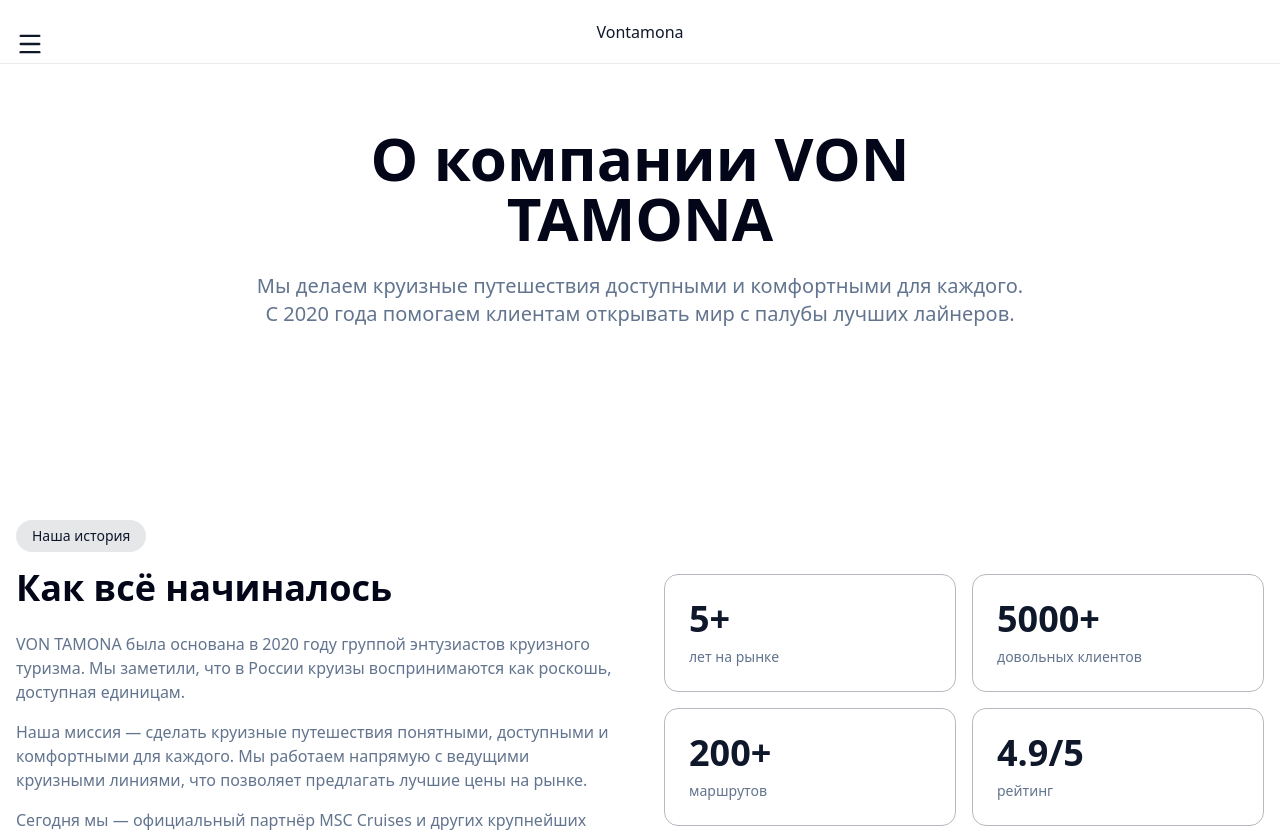
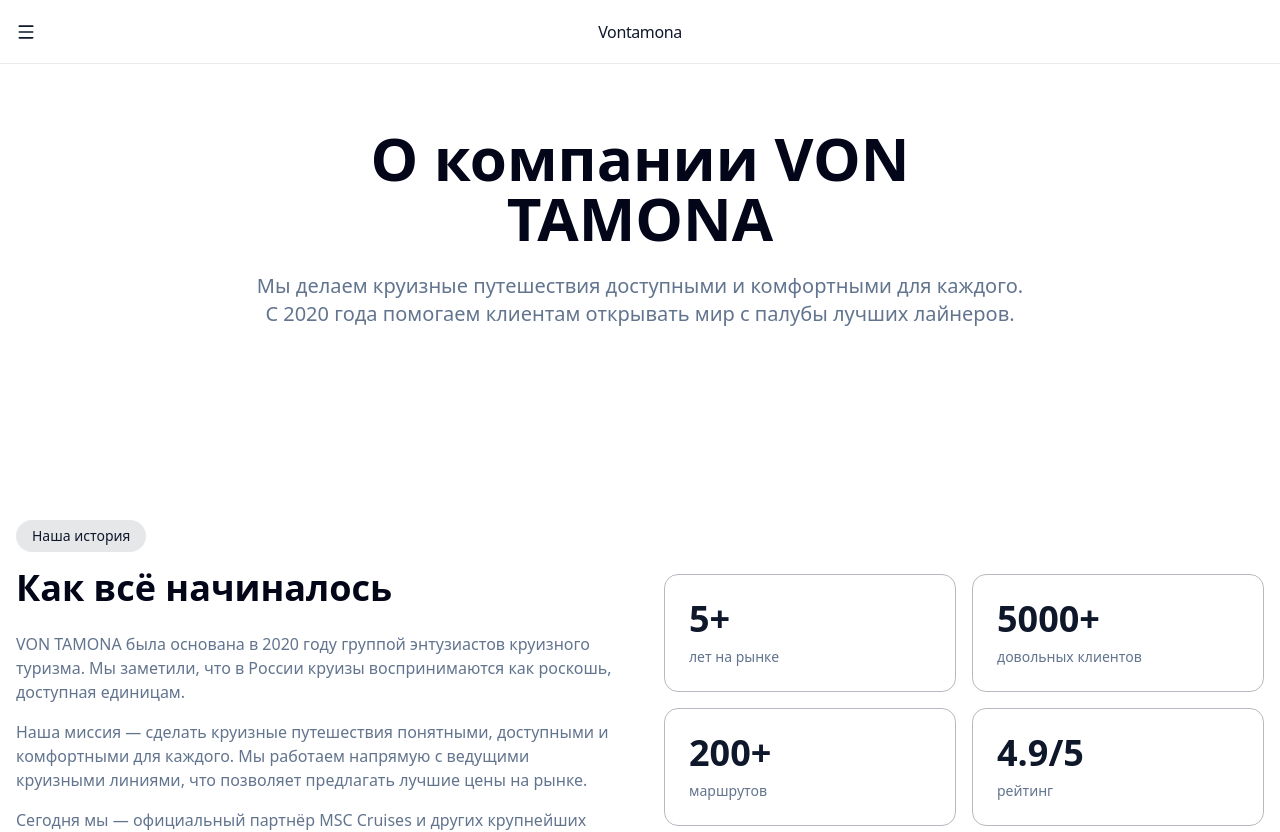
Before and after one commit to vladislavprozorov/full-vontamona-frontend, a Next.js app: page /about in a window 1280 px wide. Shown: the top 832 px of the page. Built offline with nearby package versions, Linux system fonts and the light colour scheme.

Commit message:
fix(header): fix bug with scroll and vertical align (#29)

```diff
--- a/package.json
+++ b/package.json
@@ -25,7 +25,7 @@
     "lucide-react": "^0.562.0",
     "next": "16.1.1",
     "react": "19.2.3",
-    "react-dom": "19.2.3",
+    "react-dom": "^19.2.3",
     "react-hook-form": "^7.70.0",
     "react-imask": "^7.6.1",
     "react-input-mask": "^3.0.0-alpha.2",
--- a/src/components/layout/header/header.tsx
+++ b/src/components/layout/header/header.tsx
@@ -12,35 +12,24 @@
   return (
     <HeaderClientWrapper variant={variant} className={className}>
       {/* Левая часть: Гамбургер */}
-      <div className="flex w-24 items-center">
+      <div className="flex w-1/3 items-center justify-start">
         <SidebarMenu className={iconClass} variant={variant} />
       </div>
 
       {/* Центр: Логотип */}
-      <div className="absolute left-1/2 -translate-x-1/2 flex items-center justify-center">
-        <Link href="/" className="flex items-center gap-2 transition-opacity hover:opacity-80">
-          {/* <Image
-            src="/logo/logo.svg"
-            alt="MSC Logo"
-            width={120}
-            height={40}
-            className="h-10 w-auto group-data-[scrolled=true]:invert group-data-[scrolled=true]:brightness-0"
-
-          /> */}
+      <div className="flex w-1/3 items-center justify-center">
+        <Link
+          href="/"
+          className=" font-medium leading-none tracking-tight transition-opacity hover:opacity-80"
+        >
           Vontamona
         </Link>
       </div>
 
       {/* Правая часть: Действия */}
-      {/* <div className="flex w-24 items-center justify-end gap-4">
-        <Link
-          href="/login"
-          className={`flex h-10 w-10 items-center justify-center rounded-full transition-colors hover:bg-black/10 hover:text-white ${iconClass}`}
-          aria-label="Личный кабинет"
-        >
-          <User className="h-5 w-5" />
-        </Link>
-      </div> */}
+      <div className="flex w-1/3 items-center justify-end">
+        {/* Placeholder for future right-side actions */}
+      </div>
     </HeaderClientWrapper>
   );
 }
--- a/src/features/navigation/ui/sidebar-menu.tsx
+++ b/src/features/navigation/ui/sidebar-menu.tsx
@@ -3,7 +3,8 @@
 import { Menu, X } from "lucide-react";
 import Image from "next/image";
 import Link from "next/link";
-import { useState } from "react";
+import { useEffect, useState } from "react";
+import { createPortal } from "react-dom";
 
 interface SidebarMenuProps {
   className?: string;
@@ -12,18 +13,14 @@
 
 export function SidebarMenu({ className, variant }: SidebarMenuProps) {
   const [isOpen, setIsOpen] = useState(false);
+  const [mounted, setMounted] = useState(false);
 
-  return (
+  useEffect(() => {
+    setMounted(true);
+  }, []);
+
+  const drawerContent = (
     <>
-      <button
-        onClick={() => setIsOpen(true)}
-        className={`p-2 -ml-2 rounded-md hover:bg-black/10 transition-colors ${className || ""}`}
-        aria-label="Open menu"
-      >
-        <Menu className="w-7 h-7" />
-      </button>
-
-      {/* OVERLAY */}
       {isOpen && (
         <div
           className="fixed inset-0 bg-black/50 z-[100] transition-opacity"
@@ -31,13 +28,11 @@
         />
       )}
 
-      {/* SIDEBAR */}
       <div
         className={`fixed top-0 left-0 bottom-0 w-[300px] sm:w-[400px] bg-white z-[101] transform transition-transform duration-300 ease-[cubic-bezier(0.4,0,0.2,1)] flex flex-col ${
           isOpen ? "translate-x-0" : "-translate-x-full"
         }`}
       >
-        {/* Sidebar Header */}
         <div className="flex items-center justify-between p-6">
           <button
             onClick={() => setIsOpen(false)}
@@ -47,7 +42,6 @@
           </button>
         </div>
 
-        {/* Sidebar Content */}
         <div className="flex-1 overflow-y-auto px-6 pb-6 text-black flex flex-col gap-10">
           <nav className="flex flex-col gap-6 text-xl font-medium tracking-tight">
             <Link
@@ -75,7 +69,6 @@
 
           <div className="h-px bg-gray-200 w-full" />
 
-          {/* Новинки Section */}
           <div>
             <h3 className="text-sm font-semibold text-gray-400 tracking-wider uppercase mb-5">
               Новинки
@@ -108,4 +101,18 @@
       </div>
     </>
   );
+
+  return (
+    <>
+      <button
+        onClick={() => setIsOpen(true)}
+        className="-ml-2 rounded-md hover:bg-black/10 transition-colors p-2"
+        aria-label="Open menu"
+      >
+        <Menu className={className || "w-7 h-7"} /> {/* ← фикс здесь */}
+      </button>
+
+      {mounted ? createPortal(drawerContent, document.body) : null}
+    </>
+  );
 }
```
Also changed, not shown: 1 other file (tests, documents, lock files or other folders).
